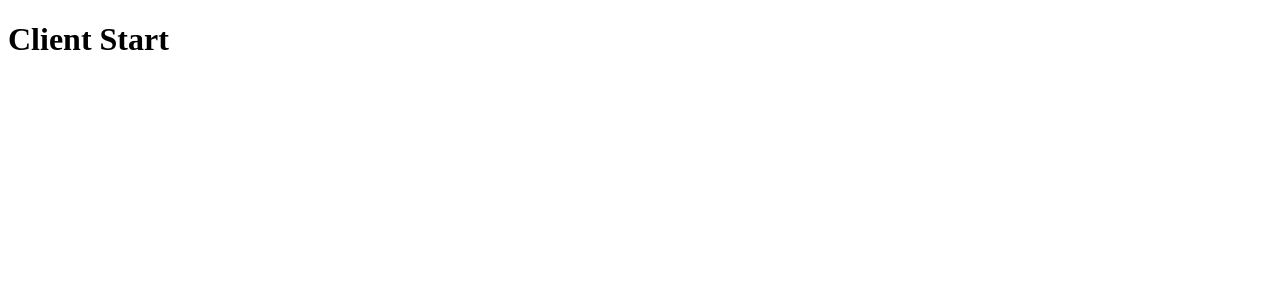
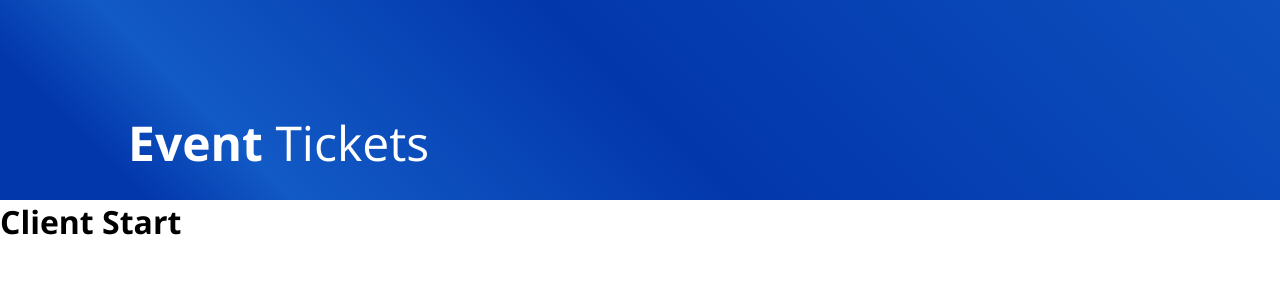
Before and after one commit to eddyK15501/dapp-ticket-event, a React (Vite) app in the folder client/: page / in a window 1280 px wide. Shown: the top 300 px of the page. Built offline with nearby package versions, Linux system fonts and the light colour scheme.

Commit message:
App.jsx - connect window.ethereum to hardhat accounts

```diff
--- a/client/src/App.jsx
+++ b/client/src/App.jsx
@@ -1,21 +1,39 @@
-import { useState } from 'react'
-import { ethers } from 'ethers'
+import { useState, useEffect } from 'react';
+import { ethers } from 'ethers';
 
 // ABIs
-import TicketEvent from '../abi/TicketEvent.json'
+import TicketEvent from '../abi/TicketEvent.json';
 
 // Config
-import config from '../config/config.json'
+import config from '../config/config.json';
 
 function App() {
+  const [account, setAccount] = useState(null);
+
+  const fetchData = async () => {
+    window.ethereum.on('accountsChanged', async () => {
+      const accounts = await window.ethereum.request({
+        method: 'eth_requestAccounts',
+      });
+      const checksumAccount = ethers.utils.getAddress(accounts[0]);
+      setAccount(checksumAccount);
+    });
+  };
+
+  useEffect(() => {
+    fetchData();
+  }, []);
 
   return (
     <>
       <div>
+        <header>
+          <h2 className='header__title'><strong>Event</strong> Tickets</h2>
+        </header>
         <h1>Client Start</h1>
       </div>
     </>
-  )
+  );
 }
 
-export default App
+export default App;
--- a/client/src/main.jsx
+++ b/client/src/main.jsx
@@ -1,9 +1,7 @@
-import React from 'react'
-import ReactDOM from 'react-dom/client'
-import App from './App.jsx'
+/* eslint-disable no-unused-vars */
+import React from 'react';
+import ReactDOM from 'react-dom/client';
+import App from './App.jsx';
+import './index.css';
 
-ReactDOM.createRoot(document.getElementById('root')).render(
-  <React.StrictMode>
-    <App />
-  </React.StrictMode>,
-)
+ReactDOM.createRoot(document.getElementById('root')).render(<App />);
```
